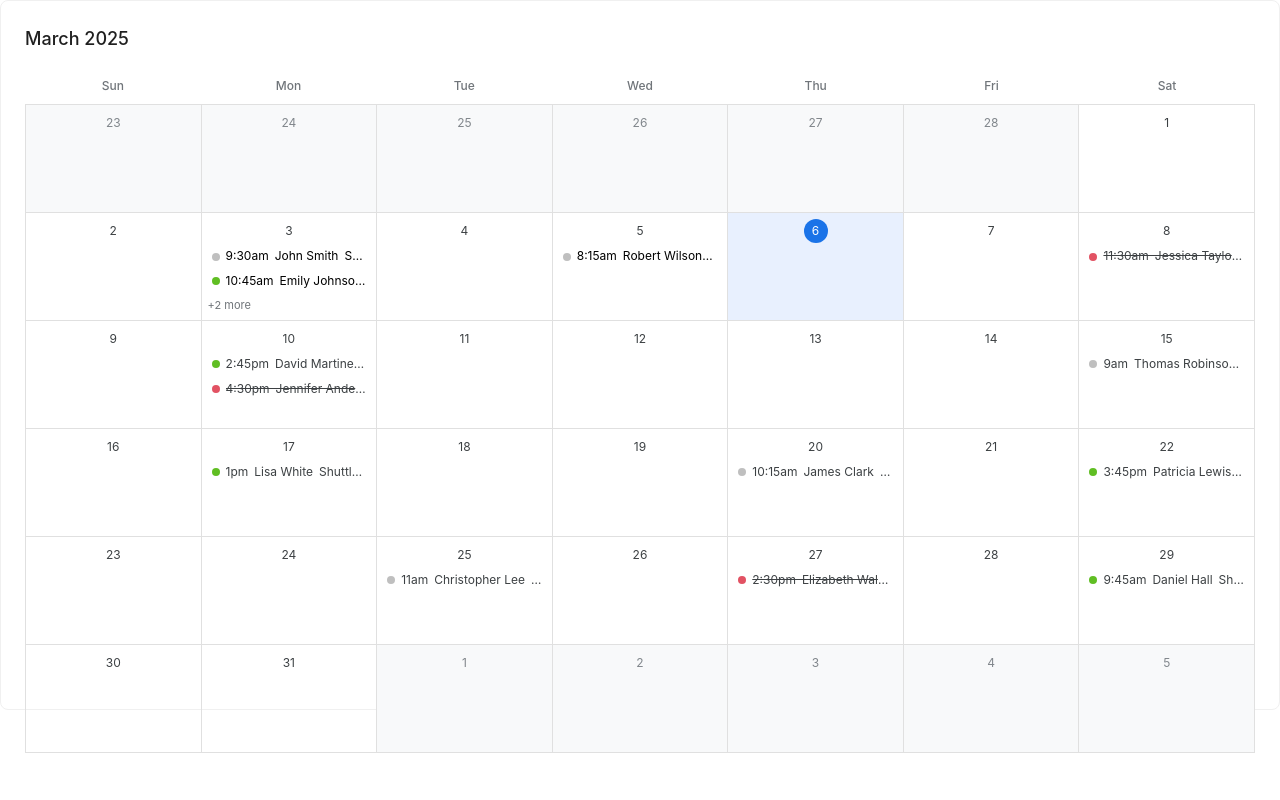
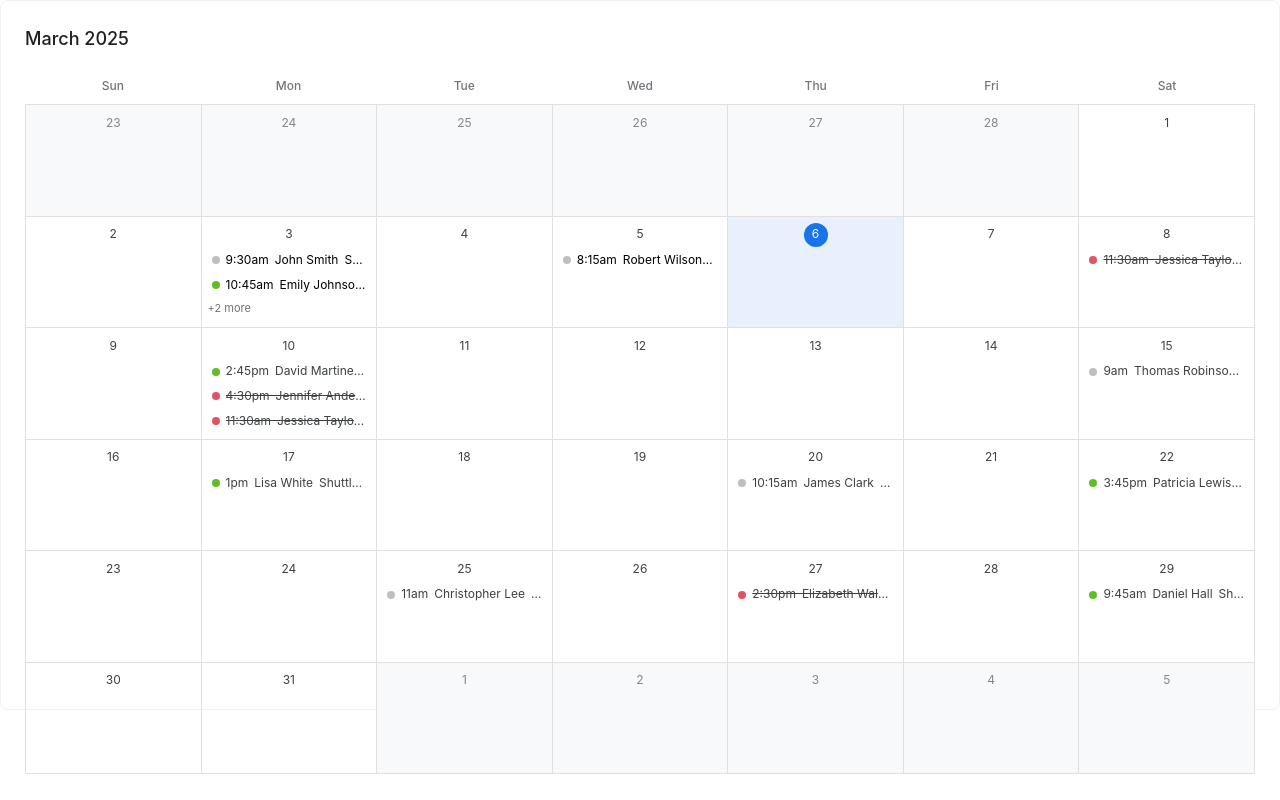
Before and after one commit to vinctustech/calendar-test, a React (Vite) app: page / in a window 1280 px wide. Built offline with nearby package versions, Linux system fonts and the light colour scheme.

Commit message:
SC-1145 fix handling of maxEventsPerDay prop

```diff
--- a/src/App.tsx
+++ b/src/App.tsx
@@ -51,6 +51,12 @@ function App() {
     {
       date: new Date(2025, 2, 10, 16, 30),
       title: '4:30pm\u2002Jennifer Anderson\u2002Shuttle Pickup\u2002Alpha Store',
+      color: '#e25263',
+      strikethrough: true,
+    },
+    {
+      date: new Date(2025, 2, 10, 11, 30),
+      title: '11:30am\u2002Jessica Taylor\u2002Valet Drop-off\u2002Alpha Store',
       color: '#e25263',
       strikethrough: true,
     },
--- a/src/Calendar/index.tsx
+++ b/src/Calendar/index.tsx
@@ -119,7 +119,7 @@ export type CalendarProps<T extends CalendarEvent = CalendarEvent> = {
 export const Calendar = <T extends CalendarEvent>({
   date = new Date(),
   events,
-  maxEventsPerDay = 2,
+  maxEventsPerDay = 3,
   onEventClick,
   onMoreEventsClick,
   header,
@@ -171,7 +171,12 @@ export const Calendar = <T extends CalendarEvent>({
               </div>
 
               <div className="events-container">
-                {dateEvents.slice(0, maxEventsPerDay).map((event, eventIndex) => (
+                {dateEvents
+                  .slice(
+                    0,
+                    dateEvents.length > maxEventsPerDay ? maxEventsPerDay - 1 : maxEventsPerDay,
+                  )
+                  .map((event, eventIndex) => (
                     <div
                       key={eventIndex}
                       className={`
@@ -204,7 +209,7 @@ export const Calendar = <T extends CalendarEvent>({
                       }
                     }}
                   >
-                    +{dateEvents.length - maxEventsPerDay} {locale.moreText}
+                    +{dateEvents.length - maxEventsPerDay + 1} {locale.moreText}
                   </div>
                 )}
               </div>
```
Lines whose indentation alone changed are shown as unchanged.
